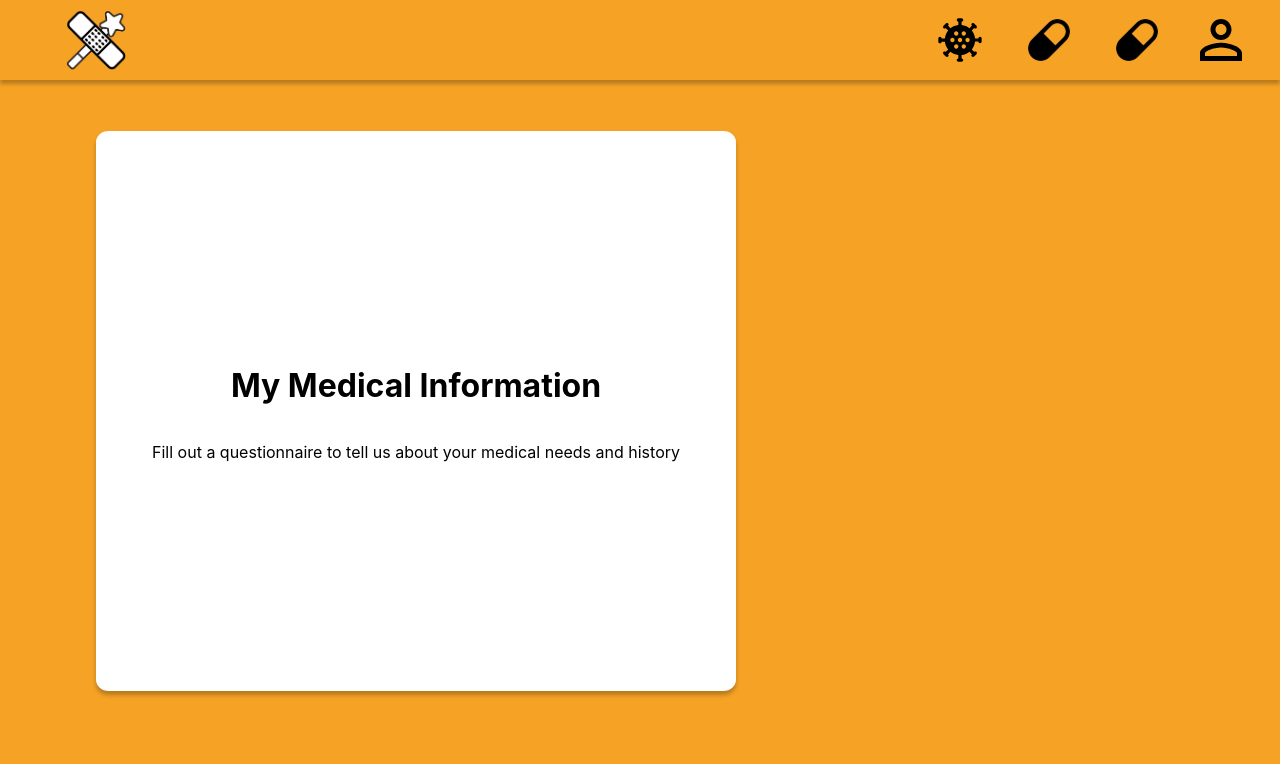
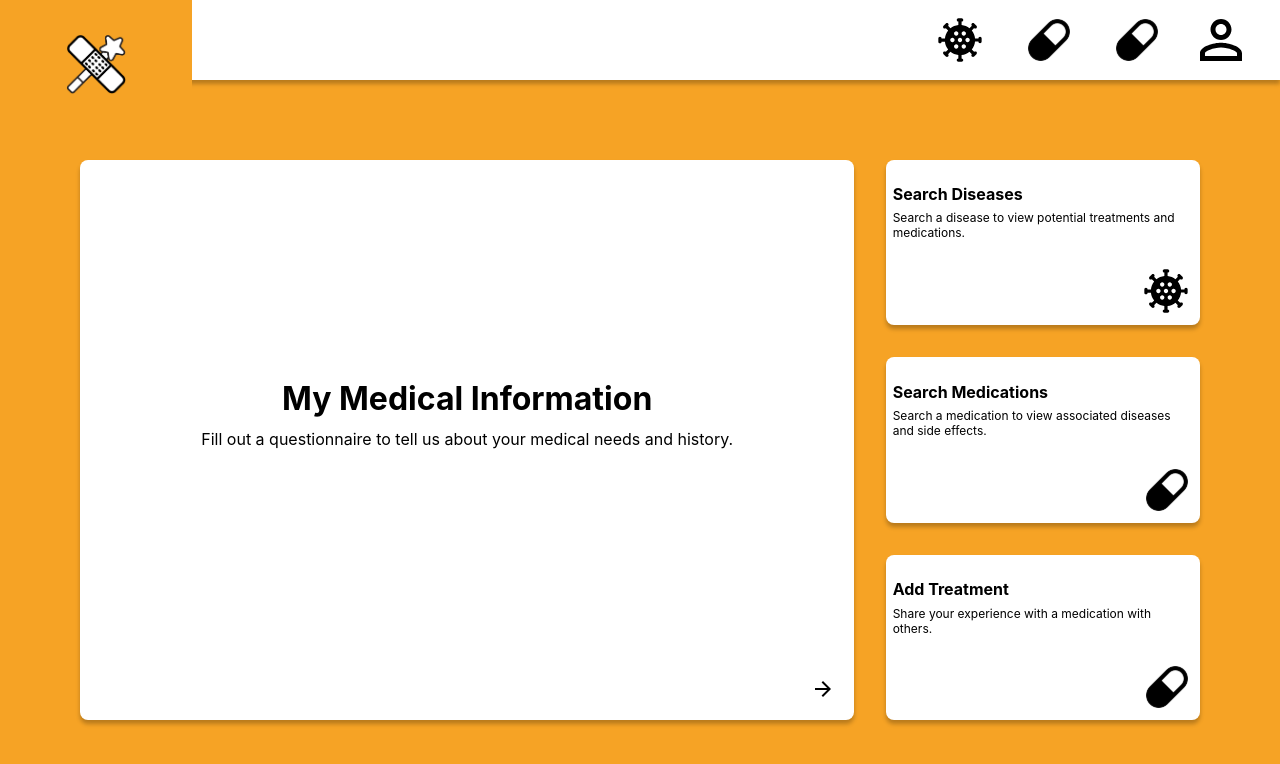
Before and after one commit to dillydally414/trick-or-treatment, a Next.js app: page /home in a window 1280 px wide. Shown: the top 764 px of the page. Built offline with nearby package versions, Linux system fonts and the light colour scheme.

Commit message:
abstract out homepage cards

```diff
--- /dev/null
+++ b/components/Card.tsx
@@ -0,0 +1,61 @@
+import React, { ReactElement } from 'react';
+import { useRouter } from 'next/router';
+import styled from 'styled-components';
+
+const CardContainer = styled.div`
+  align-items: ${props => props.title ? 'center' : 'flex-start'};
+  background-color: white;
+  box-shadow: 0px 4px 4px rgba(0, 0, 0, 0.25);
+  border-radius: 0.5rem;
+  cursor: pointer;
+  display: flex;
+  flex-direction: column;
+  height: 100%;
+  justify-items: center;
+  margin: 1rem;
+`;
+
+const TextContainer = styled.div`
+  align-items: ${props => props.title ? 'center' : 'flex-start'};
+  display: flex;
+  flex-direction: column;
+  margin-top: auto;
+  padding: 0 2%;
+`;
+
+const IconContainer = styled.div`
+  display: flex;
+  flex-direction: row;
+  justify-content: end;
+  margin-top: auto;
+  padding: 2.5%;
+  width: 100%;
+`;
+
+const Title = styled.h1`
+  color: black;
+  font-size: ${props => props.title ? '2rem' : '1rem'};
+  margin: 2% 0;
+`;
+
+const Description = styled.p`
+  color: black;
+  font-size: ${props => props.title ? '1rem' : '0.75rem'};
+  justify-content: center;
+  margin: 0;
+  text-align: ${props => props.title ? 'center' : 'left'};
+`;
+
+export default function Card(props: { title: string, body: string, icon: ReactElement, link: string, primary?: boolean }) {
+  const router = useRouter();
+
+  return (
+    <CardContainer onClick={() => router.push(props.link)} title={props.primary ? 'primary' : undefined}>
+      <TextContainer title={props.primary ? 'primary' : undefined}>
+        <Title title={props.primary ? 'primary' : undefined}>{props.title}</Title>
+        <Description title={props.primary ? 'primary' : undefined}>{props.body}</Description>
+      </TextContainer>
+      <IconContainer>{props.icon}</IconContainer>
+    </CardContainer>
+  )
+}
--- a/components/NavBar.tsx
+++ b/components/NavBar.tsx
@@ -11,6 +11,7 @@ import Color from '../styles/colors';
 
 const Container = styled.div`
   align-content: center;
+  background-color: ${Color.WHITE};
   box-shadow: 0px 4px 4px rgba(0, 0, 0, 0.25);
   display: flex;
   flex-direction: row;
@@ -25,6 +26,7 @@ const Left = styled.div`
   display: flex;
   flex-direction: row;
   justify-content: center;
+  padding: 5%;
   width: 15%;
 
   span {
--- a/package.json
+++ b/package.json
@@ -9,7 +9,11 @@
     "lint": "next lint"
   },
   "dependencies": {
-    "@mui/icons-material": "^5.6.1",
+    "@emotion/react": "^11.9.0",
+    "@emotion/styled": "^11.8.1",
+    "@mui/core": "^5.0.0-alpha.54",
+    "@mui/icons-material": "^5.6.2",
+    "@mui/material": "^5.6.2",
     "next": "12.1.5",
     "react": "18.0.0",
     "react-dom": "18.0.0",
--- a/pages/home.tsx
+++ b/pages/home.tsx
@@ -1,21 +1,12 @@
 import React from 'react';
 import NavBar from '../components/NavBar';
 import styled from 'styled-components';
-import Image from 'next/image';
-import { useRouter } from 'next/router';
 import Color from '../styles/colors';
-
-const Container = styled.div`
-  display: flex;
-  flex-direction: column;
-  height: 100%;
-  padding: 0;
-`;
-
-const PageContainer = styled.div`
-  height: 100%;
-  background-color: ${Color.ORANGE};
-`;
+import Card from '../components/Card';
+import { ArrowForwardSharp } from '@mui/icons-material';
+import Disease from '../public/disease.svg';
+import Treatment from '../public/treatment.svg';
+import Add from '../public/add.svg';
 
 // TODO: add arrow icon in bottom right
 const MedInfo = styled.div`
@@ -32,28 +23,71 @@ const MedInfo = styled.div`
   box-shadow: 0px 4px 4px rgba(0, 0, 0, 0.25);
 `;
 
-const MyMedInfo = styled.h1`
-  color: black;
-  font-size: 32px;
+const Container = styled.div`
+  background-color: ${Color.ORANGE};
+  display: flex;
+  flex-direction: column;
+  height: 100%;
+  padding: 0;
 `;
 
-const MedInfoDescription = styled.p`
-  color: black;
-  font-size: 16px;
-  justify-content: center;
-  text-align: center;
+const Body = styled.div`
+  display: flex;
+  flex-direction: row;
+  height: 100%;
+  padding: 5%;
+`
+
+const Main = styled.div`
+  display: flex;
+  flex-direction: column;
+  height: 100%;
+  width: 70%;
+`;
+
+const Side = styled.div`
+  display: flex;
+  flex-direction: column;
+  justify-content: space-between;
+  max-height: 100%;
+  width: 30%;
 `;
 
 export default function Home() {
   return (
     <Container>
-      <PageContainer>
-        <NavBar />
-        <MedInfo>
-          <MyMedInfo>My Medical Information</MyMedInfo>
-          <MedInfoDescription>Fill out a questionnaire to tell us about your medical needs and history</MedInfoDescription>
-        </MedInfo>
-      </PageContainer>
+      <NavBar />
+      <Body>
+        <Main>
+          <Card
+            title='My Medical Information'
+            body='Fill out a questionnaire to tell us about your medical needs and history.'
+            icon={<ArrowForwardSharp />}
+            link='/profile'
+            primary
+          />
+        </Main>
+        <Side>
+          <Card
+            title='Search Diseases'
+            body='Search a disease to view potential treatments and medications.'
+            icon={<Disease />}
+            link='/disease'
+          />
+          <Card
+            title='Search Medications'
+            body='Search a medication to view associated diseases and side effects.'
+            icon={<Treatment />}
+            link='/treatment'
+          />
+          <Card
+            title='Add Treatment'
+            body='Share your experience with a medication with others.'
+            icon={<Add />}
+            link='/add'
+          />
+        </Side>
+      </Body>
     </Container>
   );
 }
```
Also changed, not shown: 1 other file (tests, documents, lock files or other folders).
